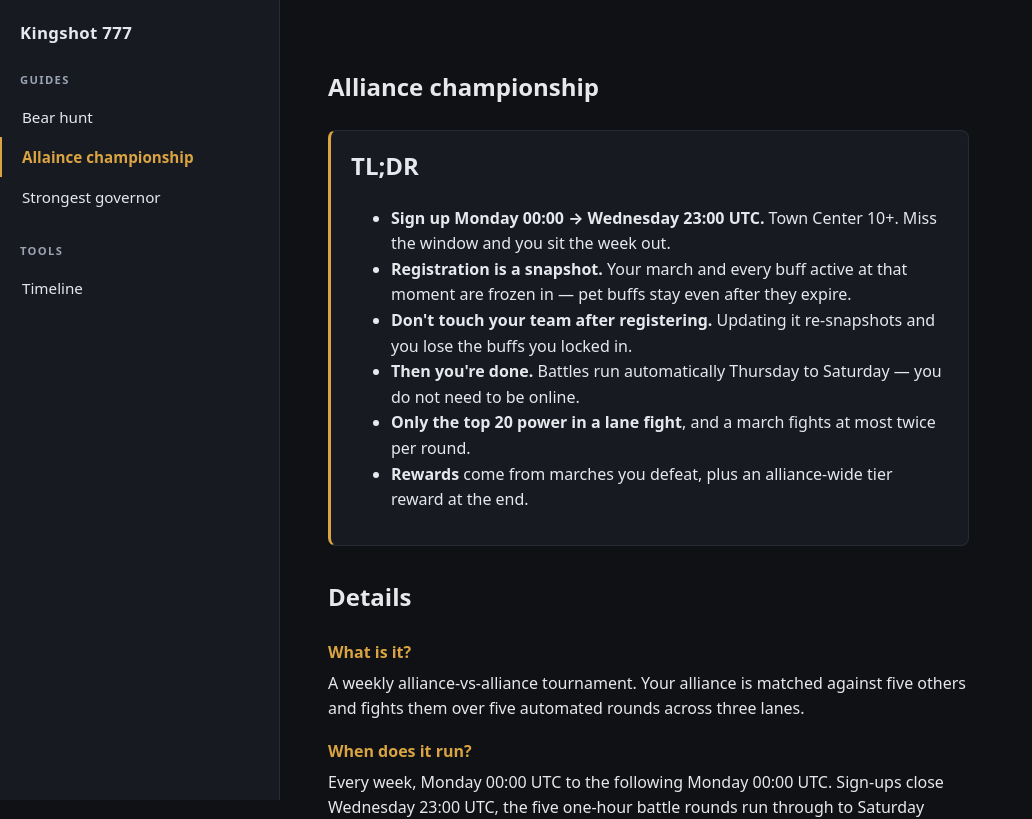
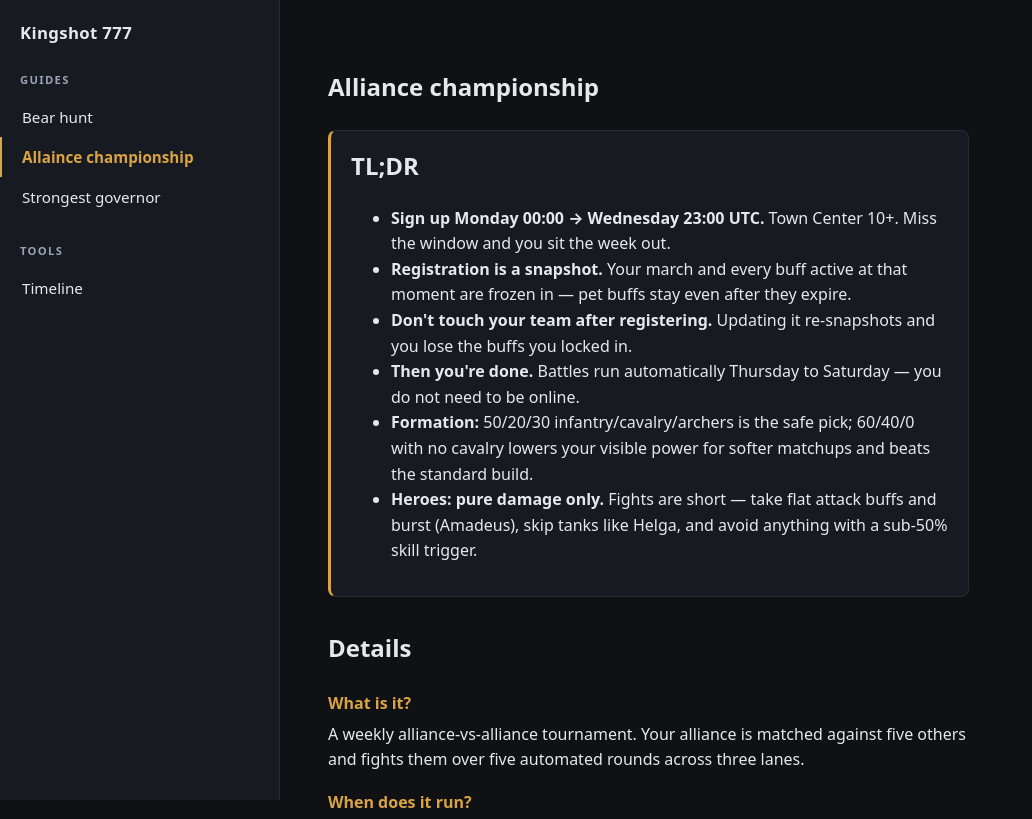
Before and after one commit to KirillVassiljev/KirillVassiljev.github.io, a SvelteKit app in the folder 777/: page /guides/allaince-championship in a window 1280 px wide. Shown: the top 819 px of the page, without its empty margins (0-1032 px from the left). Built offline with nearby package versions, Linux system fonts and the light colour scheme.

Commit message:
text fixes

```diff
--- a/777/src/routes/guides/allaince-championship/+page.svelte
+++ b/777/src/routes/guides/allaince-championship/+page.svelte
@@ -15,8 +15,13 @@
 		<li><strong>Registration is a snapshot.</strong> Your march and every buff active at that moment are frozen in — pet buffs stay even after they expire.</li>
 		<li><strong>Don't touch your team after registering.</strong> Updating it re-snapshots and you lose the buffs you locked in.</li>
 		<li><strong>Then you're done.</strong> Battles run automatically Thursday to Saturday — you do not need to be online.</li>
-		<li><strong>Only the top 20 power in a lane fight</strong>, and a march fights at most twice per round.</li>
-		<li><strong>Rewards</strong> come from marches you defeat, plus an alliance-wide tier reward at the end.</li>
+		<li>		<strong>Formation:</strong> 50/20/30 infantry/cavalry/archers is the safe pick; 60/40/0 with no
+		cavalry lowers your visible power for softer matchups and beats the standard build.
+		</li>
+		<li>
+		<strong>Heroes: pure damage only.</strong> Fights are short — take flat attack buffs and burst
+		(Amadeus), skip tanks like Helga, and avoid anything with a sub-50% skill trigger.
+		</li>
 	</ul>
 </section>
 
--- a/777/src/routes/guides/strongest-governor/+page.svelte
+++ b/777/src/routes/guides/strongest-governor/+page.svelte
@@ -24,10 +24,6 @@
 		<li>
 			<strong>Bank everything beforehand.</strong> Nothing you do outside the event window scores. Sit
 			on your speed-ups and resources and dump them on the matching day.
-		</li>
-		<li>
-			<strong>Three leaderboards:</strong> daily stage ranking in your kingdom, total ranking in your
-			kingdom, and cross-kingdom total ranking.
 		</li>
 		<li>
 			<strong>250,000 points</strong> is the bar to qualify for the kingdom-wide rewards. Aim for it even
```
